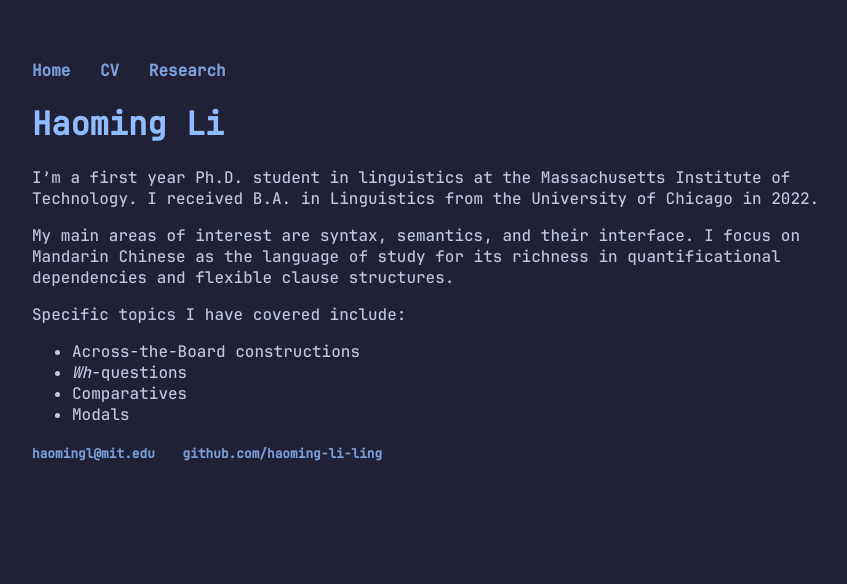
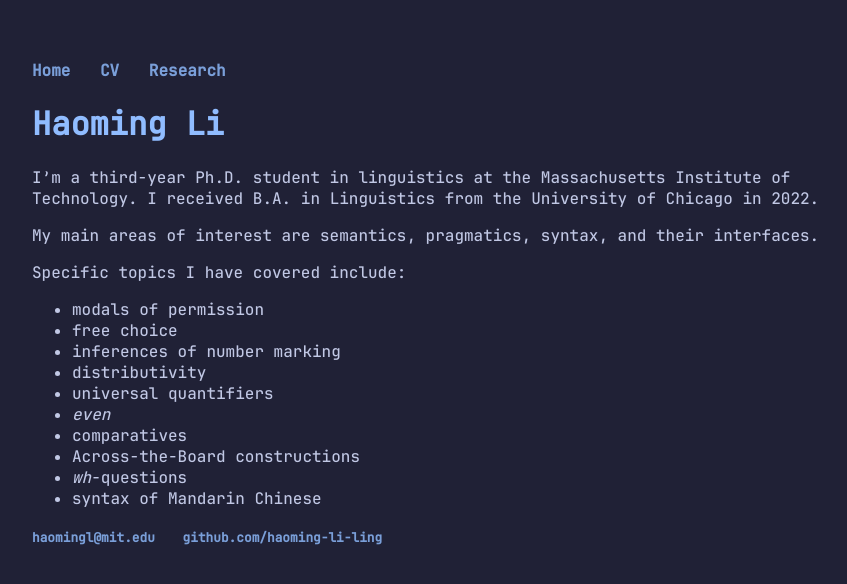
Before and after one commit to haoming-li-ling/haoming-li-ling.github.io, a Jekyll site: the page built from index.md, in a window 1280 px wide. Shown: the top 584 px of the page, without its empty margins (208-1055 px from the left). Built offline with Jekyll 4.4.1, drawn with Linux system fonts in a browser that asks for light colours.

Commit message:
intro page

```diff
--- a/index.md
+++ b/index.md
@@ -3,12 +3,18 @@ layout: default
 title: Haoming Li's Homepage
 ---
 # Haoming Li
-I'm a first year Ph.D. student in linguistics at the Massachusetts Institute of Technology. I received B.A. in Linguistics from the University of Chicago in 2022.
+I'm a third-year Ph.D. student in linguistics at the Massachusetts Institute of Technology. I received B.A. in Linguistics from the University of Chicago in 2022.
 
-My main areas of interest are syntax, semantics, and their interface. I focus on Mandarin Chinese as the language of study for its richness in quantificational dependencies and flexible clause structures.
+My main areas of interest are semantics, pragmatics, syntax, and their interfaces.
 
 Specific topics I have covered include:
+- modals of permission
+- free choice
+- inferences of number marking
+- distributivity
+- universal quantifiers
+- _even_
+- comparatives
 - Across-the-Board constructions
-- *Wh*-questions
-- Comparatives
-- Modals
+- *wh*-questions
+- syntax of Mandarin Chinese
```
